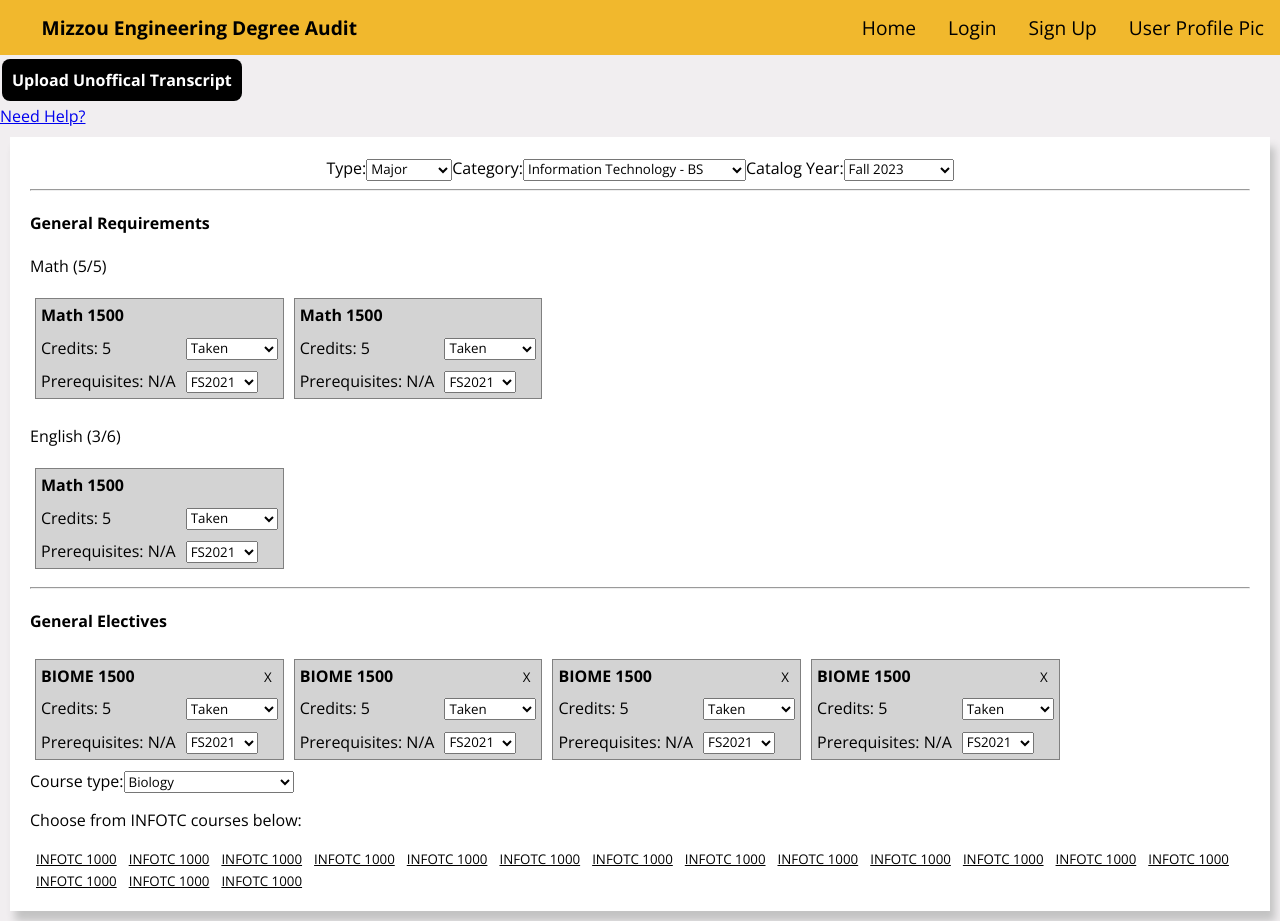
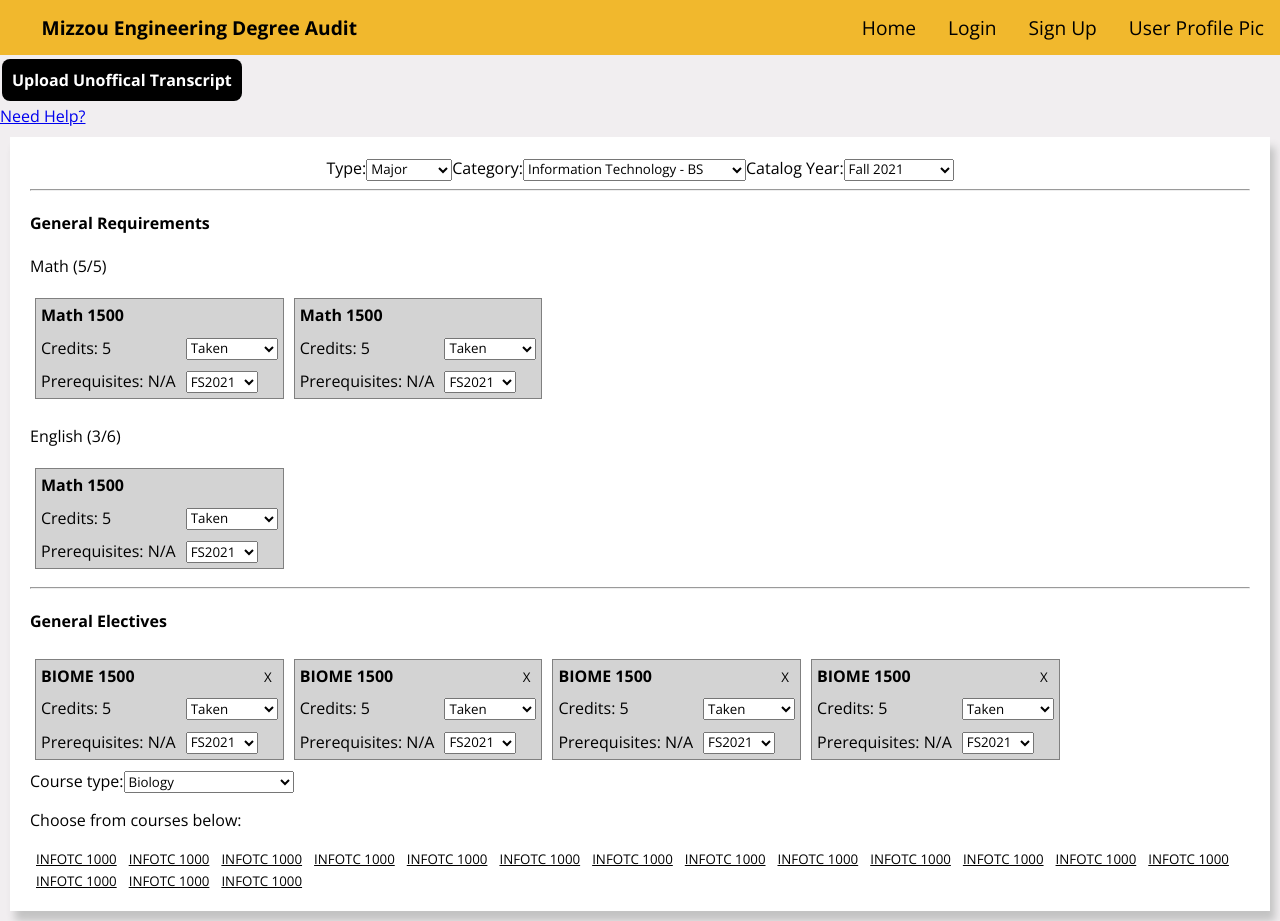
Before and after one commit to pkanGitHub/degree-audit-planner, a React (Create React App) app: page /audit in a window 1280 px wide. Built offline with nearby package versions, Linux system fonts and the light colour scheme.

Commit message:
dynamic ability in audit

```diff
--- a/src/components/classInfoPopup.jsx
+++ b/src/components/classInfoPopup.jsx
@@ -9,13 +9,10 @@ import "../styles/classInfoPopup.css"
 const ClassInfo = () => {
     const [classes, setClasses] = useState({id: 0, className: "INFOTC 1000", classTitle: " Introduction to Information Technology", description: "Introduction to Information Technology introduces the field of Information Technology including foundation experiences and knowledge, the history of digital technologies, emphasis areas in the  program, software engineering, computer networks and the internet, web development, current trends  in technology, career opportunities, and ethical/social issues. Students participate in activities  that introduce students to digital media, digital systems, and software engineering. Students learn to use distributed version control systems and how to work on collaborative teams.", creditHours: "3", prerequisite: "N/A", lastOffered: "Fall 2023"});
     return(
-        <Popup contentStyle={{overflowX: "scroll", overflowY: 'scroll', height: "30%", width: "40%", margin: 'auto', padding: "10px"}} trigger=
+        <Popup contentStyle={{overflowX: "scroll", overflowY: 'scroll', height: "40%", width: "40%", margin: 'auto', padding: "10px"}} trigger=
             {<button id='classInfoButton'>{classes.className}</button>}
-            position={'top center'}
-
-            >
+            position={'top center'}>
             {
-
 
                 <div className='classInfoPopup'>
                     <h3>{classes.className}: {classes.classTitle}</h3>
--- a/src/pages/audit.jsx
+++ b/src/pages/audit.jsx
@@ -2,8 +2,32 @@ import "../styles/audit.css"
 import RequiredChoice from "../components/requiredChoice"
 import RequiredCourse from "../components/requiredCourse"
 import ClassInfo from "../components/classInfoPopup";
+import { useState } from "react";
+import { type } from "@testing-library/user-event/dist/type";
 
 const Audit = () => {
+    const [selectCourseType, setCourseType] = useState('');
+    const handleSelect=(e)=>{
+        setCourseType(e.target.value)
+    }
+
+    // this makes the selection dynamic and allows other options to be passed through, used specifically for database data and flexibility
+    const [selectType, setType] = useState('');
+    const typeOptions = ['Major', 'Minor', 'Certificate']
+    const handleTypeChange = (e) => {
+        setType(e.target.value)
+    }
+    const [selectCategory, setCategory] = useState('');
+    const category = {INFOTC: "Information Technology - BS", BIOMED: "Biomedical Engineering - BMEBS", COMPS: "Computer Science - BS"}
+    const handleCategoryChange = (e) => {
+        setCategory(e.target.value)
+    }
+
+    const [selectTerm, setTerm] = useState('');
+    const term = {FS21: "Fall 2021", SP22: "Spring 2022", SM22: "Summer 2022"}
+    const handleTermChange = (e) => {
+        setTerm(e.target.value)
+    }
 
     return (
         <body id="fullpage">
@@ -17,28 +41,25 @@ const Audit = () => {
                     {/* https://www.youtube.com/watch?v=XtS14dXwvwE */}
                     <label>
                         Type:
-                        <select name="type">
-                            <option value="major">Major</option>
-                            <option value="minor">Minor</option>
-                            <option value="certificate">Certificate</option>
+                        <select name="type" onChange={handleTypeChange}>
+                            {typeOptions.map((typeOptions) => (
+                                <option value={typeOptions}>{typeOptions}</option>))}
                         </select>
                     </label>
 
                     <label>
                         Category:
-                        <select name="type">
-                            <option value="IT">Information Technology - BS</option>
-                            <option value="BIOMED">Biomedical Engineering - BMEBS</option>
-                            <option value="CS">Computer Science - BS</option>
+                        <select name="type" onChange={handleCategoryChange}>
+                            {Object.keys(category).map((key, index) =>
+                            <option value={key}>{category[key]}</option>)}
                         </select>
                     </label>
 
                     <label>
                         Catalog Year:
-                        <select name="type">
-                            <option value="FS2023">Fall 2023</option>
-                            <option value="SP2024">Spring 2024</option>
-                            <option value="SM2024">Summer 2024</option>
+                        <select name="type" onChange={handleTermChange}>
+                            {Object.keys(term).map((key, index) =>
+                            <option value={key}>{term[key]}</option>)}
                         </select>
                     </label>
                     <hr/>
@@ -66,16 +87,16 @@ const Audit = () => {
                 <div id='largeClassSelect'>
                     <label>
                         Course type:
-                        <select id='chooseCourseType'>
+                        <select id='chooseCourseType' onChange={handleSelect}>
                             <option value='BIO'>Biology</option>
                             <option value='AGR'>Agriculture</option>
                             <option value='INT'>International Studies</option>
                             <option value='MCE'>Mechanical Engineering</option>
                         </select>
                     </label>
-                    {/* will want to find a way to pass information through to the pop up */}
+                    {/* will want to find a way to pass information through to the pop up, will have to use query based on selection above*/}
                     <p>
-                        Choose from INFOTC courses below:
+                        Choose from {selectCourseType} courses below:
                     </p>
                     <div id="popupDiv">
                         <ClassInfo/>
--- a/src/styles/audit.css
+++ b/src/styles/audit.css
@@ -9,6 +9,7 @@
 #enrollmentSelection {
     text-align: center;
 }
+
 
 .transcriptButton {
     border: none;
```
